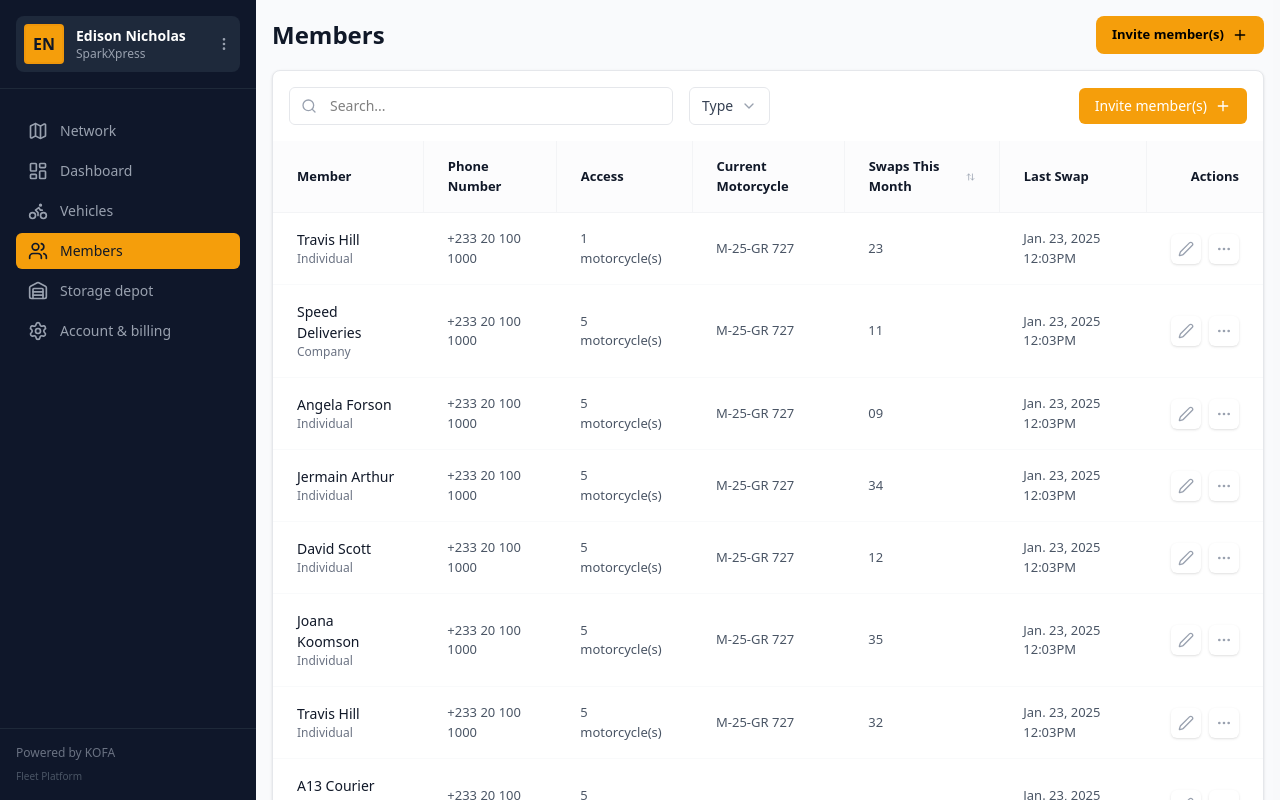
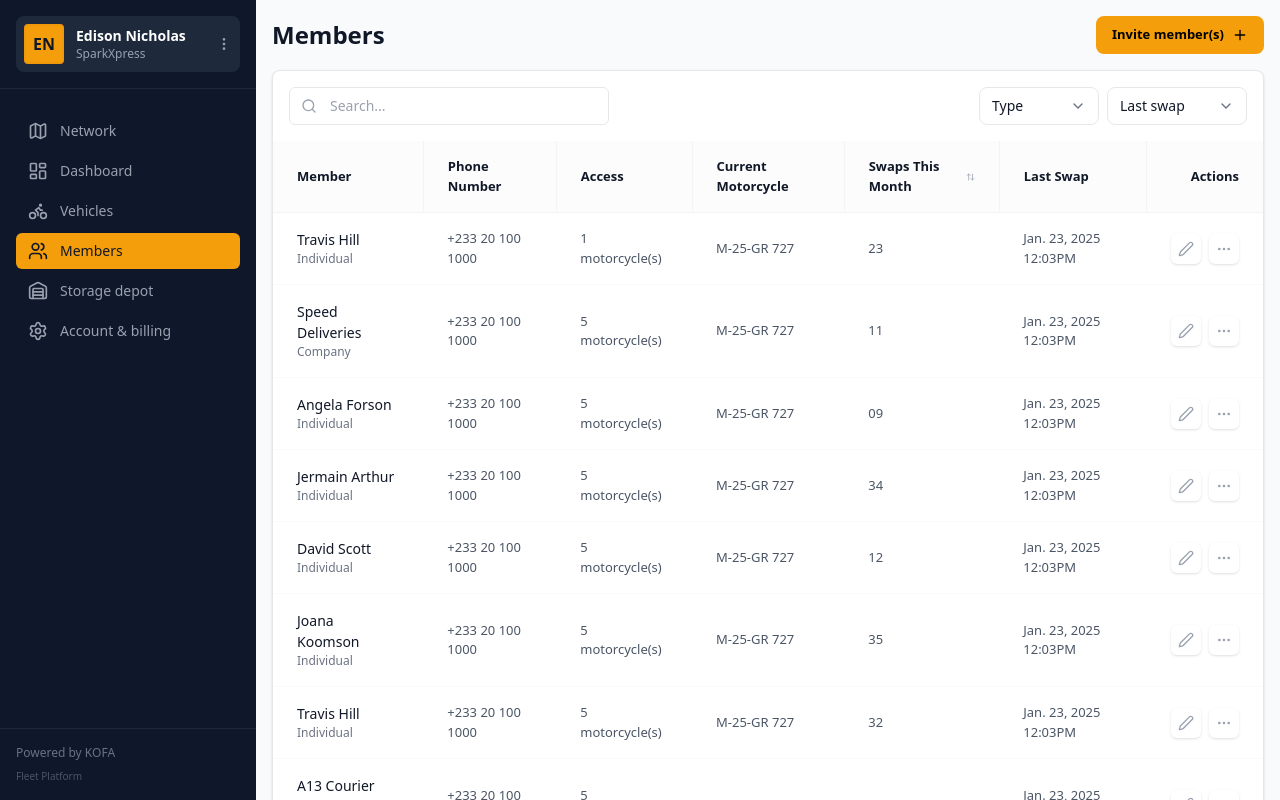
Before and after one commit to victor-kofa/fleet-members, a Next.js app: page /dashboard/members in a window 1280 px wide. Built offline with nearby package versions, Linux system fonts and the light colour scheme.

Commit message:
feat: Add new SVG icons, update primary button colors, and refactor MembersTable styling.

```diff
--- a/app/dashboard/members/components/MembersSearch.tsx
+++ b/app/dashboard/members/components/MembersSearch.tsx
@@ -1,53 +1,34 @@
 "use client";
 
-import React, { useState } from "react";
-import { Search, ChevronDown, User, Building, Plus } from "lucide-react";
-import { Button } from "@/components/ui/Button";
+import React from "react";
+import { Search, ChevronDown } from "lucide-react";
 
 export function MembersSearch() {
-  const [isOpen, setIsOpen] = useState(false);
-
   return (
-    <div className="flex items-center justify-between gap-4">
-      <div className="flex items-center gap-4 flex-1">
-        <div className="relative flex-1 max-w-sm">
+    <div className="flex items-start justify-between gap-4">
+      <div className="relative flex-1 max-w-[320px]">
         <Search className="absolute left-3 top-1/2 -translate-y-1/2 h-4 w-4 text-gray-400" />
         <input
           type="text"
           placeholder="Search..."
-            className="w-full pl-10 pr-4 py-2 text-sm border border-gray-200 rounded-md focus:outline-none focus:ring-2 focus:ring-[#F59E0B] focus:border-transparent transition-all"
+          className="w-full pl-10 pr-4 py-2 text-sm border border-gray-200 rounded-md focus:outline-none focus:ring-2 focus:ring-[#f59e0b] focus:border-transparent transition-all placeholder:text-gray-400"
         />
       </div>
 
+      <div className="flex items-center gap-2">
         <div className="relative">
-          <button className="flex items-center gap-2 px-3 py-2 text-sm text-gray-700 bg-white border border-gray-200 rounded-md hover:bg-gray-50 transition-colors">
+          <button className="flex items-center gap-6 px-3 py-2 text-sm text-[#101828] font-medium bg-white border border-gray-200 rounded-lg hover:border-gray-300 transition-all min-w-[120px] justify-between">
             Type
-            <ChevronDown className="h-4 w-4 text-gray-400" />
+            <ChevronDown className="h-4 w-4 text-gray-500" />
           </button>
-        </div>
         </div>
 
         <div className="relative">
-        <Button
-          className="flex items-center gap-2"
-          onClick={() => setIsOpen(!isOpen)}
-        >
-          Invite member(s)
-          <Plus className="h-4 w-4" />
-        </Button>
-
-        {isOpen && (
-          <div className="absolute right-0 mt-2 w-48 bg-white border border-gray-100 rounded-md shadow-lg z-10 py-1 animate-in fade-in slide-in-from-top-2 duration-200">
-            <button className="w-full px-4 py-2 text-sm text-gray-700 hover:bg-gray-50 flex items-center justify-between group">
-              Individual
-              <User className="h-4 w-4 text-gray-400 group-hover:text-gray-600 transition-colors" />
-            </button>
-            <button className="w-full px-4 py-2 text-sm text-gray-700 hover:bg-gray-50 flex items-center justify-between group">
-              Company
-              <Building className="h-4 w-4 text-gray-400 group-hover:text-gray-600 transition-colors" />
+          <button className="flex items-center gap-6 px-3 py-2 text-sm text-[#101828] font-medium bg-white border border-gray-200 rounded-lg hover:border-gray-300 transition-all min-w-[140px] justify-between">
+            Last swap
+            <ChevronDown className="h-4 w-4 text-gray-500" />
           </button>
         </div>
-        )}
       </div>
     </div>
   );
```
Lines whose indentation alone changed are shown as unchanged.
